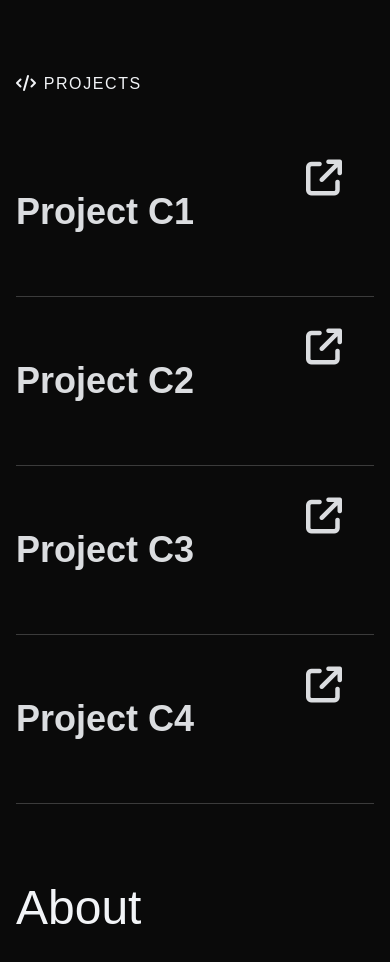
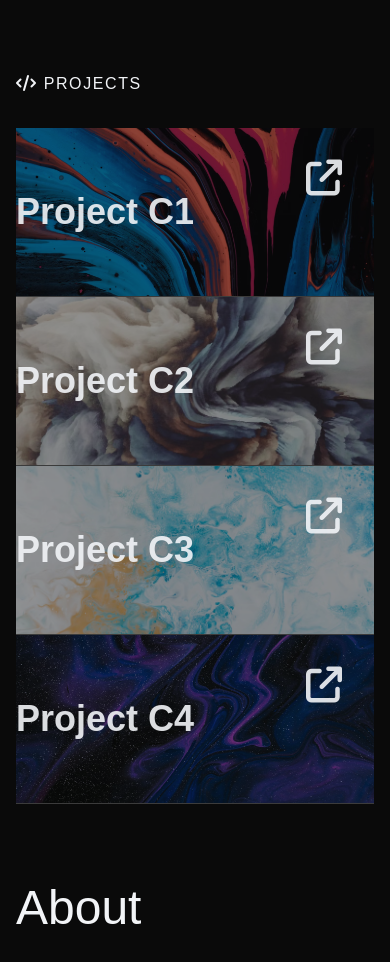
Before and after one commit to yefrysanchez/ys-portfolio2.0, a React (Vite) app: page / in a window 390 px wide. Shown: the part 820-1782 px from the top of the page. Built offline with nearby package versions, Linux system fonts and the light colour scheme; the HTML template or start-up script is replaced by a standard one.

Commit message:
project section mobile layout

```diff
--- a/src/components/NavMenu.jsx
+++ b/src/components/NavMenu.jsx
@@ -119,12 +119,12 @@ const NavMenu = ({ toggleMenu }) => {
                       className="mb-6 pb-2 border-x pl-2"
                       custom={i}
                     >
-                      <Link to={`#${link.title}`}>
+                      <a href={`#${link.title}`}>
                         <span className="font-extralight text-lg text-shade3 relative bottom-9">
                           {link.num}
                         </span>
                         {link.title}
-                      </Link>
+                      </a>
                     </motion.li>
                   </ul>
                 );
--- a/src/components/Projects.jsx
+++ b/src/components/Projects.jsx
@@ -6,7 +6,6 @@ import { Link } from "react-router-dom";
 import { ProjectsData } from "../data/Projects";
 
 const Projects = () => {
-
   const [modal, setmodal] = useState({ active: false, index: 0 });
 
   return (
@@ -17,20 +16,27 @@ const Projects = () => {
       <ul className=" mb-20 text-shade4/90 relative">
         {ProjectsData.map((project, i) => (
           <Link
-          to={`/${project.title.replace(" ","")}`}
+            to={`/${project.title.replace(" ", "")}`}
             onMouseEnter={() => setmodal({ active: true, index: i })}
             onMouseLeave={() => setmodal({ active: false, index: i })}
             key={i}
-            className="hover:text-shade5  transition group"
+            className="hover:text-shade5 transition group relative"
             href="#"
           >
-            <li className="border-b border-shade3 hover:border-shade5 py-16 font-bold text-4xl w-full relative transition-all group-hover:px-2">
-              {project.title}
+            <img
+              className="absolute inset-0 h-full w-full object-cover opacity-60 lg:hidden"
+              src={`../src/assets/images/${project.src}`}
+              alt="project image"
+            />
+            <li
+              className={`border-b border-shade3 hover:border-shade5 py-16 font-bold text-4xl w-full relative transition-all group-hover:px-2`}
+            >
+              <p className="z-10"> {project.title}</p>
               <i className="fa-solid fa-arrow-up-right-from-square absolute top-8 right-8 group-hover:-translate-x-2 transition"></i>
             </li>
           </Link>
         ))}
-       <Modal modal={modal} projects={ProjectsData} />
+        <Modal modal={modal} projects={ProjectsData} />
       </ul>
     </div>
   );
--- a/src/data/Projects.js
+++ b/src/data/Projects.js
@@ -1,5 +1,3 @@
-
-
 export const ProjectsData = [
   {
     title: "Project C1",
--- a/src/pages/ProjectPage.jsx
+++ b/src/pages/ProjectPage.jsx
@@ -2,7 +2,6 @@ import { Link, useParams } from "react-router-dom";
 import Contact from "../components/Contact";
 import ProjectTitle from "../components/ProjectTitle";
 import { ProjectsData } from "../data/Projects";
-import img from "../assets/images/image1.avif";
 
 const ProjectPage = () => {
   const url = useParams();
```
Lines whose indentation alone changed are shown as unchanged.
